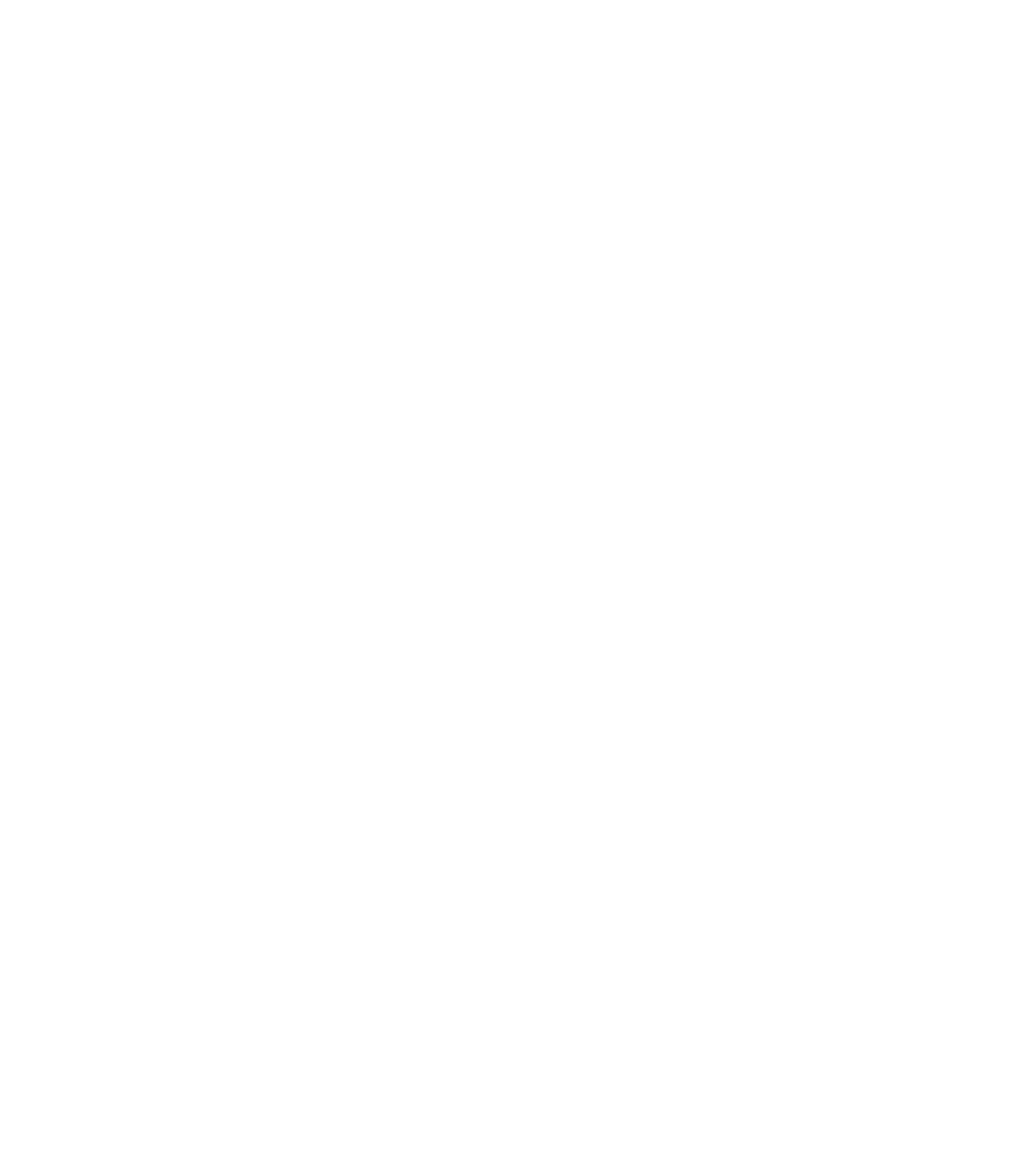
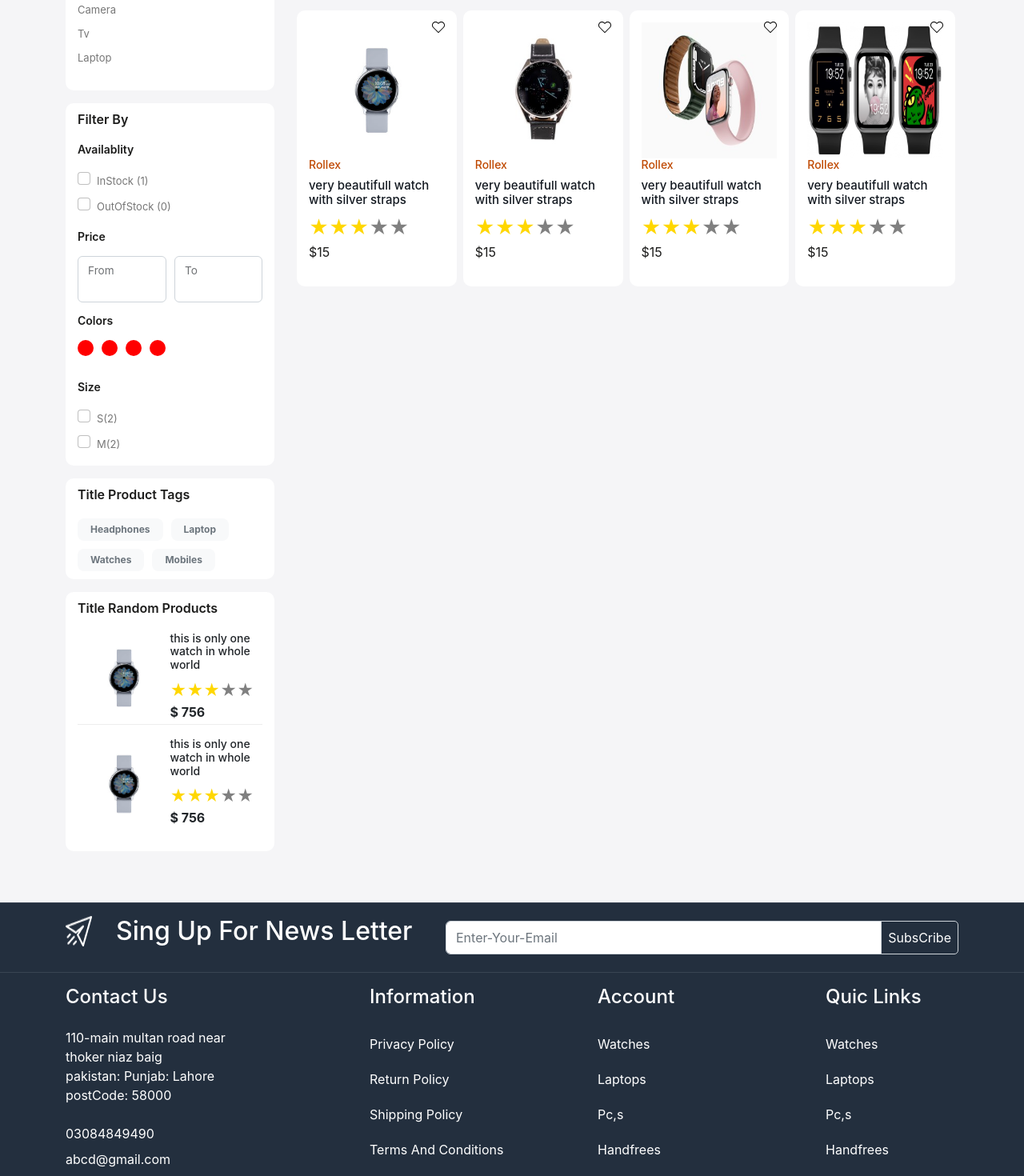
Before and after one commit to looks-pk/looks-pk-college, a React (Create React App) app: page /product in a window 1280 px wide. Before the commit this address had no page. Shown: the part 360-1830 px from the top of the page at 80% size. Before the commit the page ends 800 px from the top, so only its background shows below. Built offline with nearby package versions, Linux system fonts and the light colour scheme.

Commit message:
single product

```diff
--- a/src/App.css
+++ b/src/App.css
@@ -697,3 +697,7 @@ footer .input-group-text {
   color: var(--color-777777);
   margin-bottom: 20px;
 }
+.policy{
+  background-color: white;
+  padding: 30px;
+}
--- a/src/App.js
+++ b/src/App.js
@@ -14,6 +14,11 @@ import SignUp from './pages/SignUp';
 import ForgotPassword from './pages/ForgotPassword';
 import RessetPassword from './pages/RessetPassword';
 import SingleBlog from './pages/SingleBlog';
+import PrivacyPolicy from './pages/PrivacyPolicy';
+import ReturnPolicy from './pages/ReturnPolicy';
+import ShippingPolicy from './pages/ShippingPolicy';
+import TermsAndConditions from './pages/TermsAndConditions';
+import SingleProduct from './pages/SingleProduct';
 
 function App() {
   return (
@@ -24,7 +29,7 @@ function App() {
       <Route index element={<Home/>}/>
       <Route path='About' element={<About/>}/>
       <Route path='Contact' element={<Contact/>}/>
-      <Route path='Store' element={<OurStore/>}/>
+      <Route path='product' element={<OurStore/>}/>
       <Route path='blogs' element={<Blog/>}/>
       <Route path='blog/:id' element={<SingleBlog/>}/>
       <Route path='Compare-Product' element={<CompareProduct/>}/>
@@ -33,6 +38,11 @@ function App() {
       <Route path='signup' element={<SignUp/>}/>
       <Route path='forgotpassword' element={<ForgotPassword/>}/>
       <Route path='resset-password' element={<RessetPassword/>}/>
+      <Route path='privacy-policy' element={<PrivacyPolicy/>}/>
+      <Route path='return-policy' element={<ReturnPolicy/>}/>
+      <Route path='shipping-policy' element={<ShippingPolicy/>}/>
+      <Route path='terms-and-conditions' element={<TermsAndConditions/>}/>
+      <Route path='product/:id' element={<SingleProduct/>}/>
     </Route>
    </Routes>
    </BrowserRouter>
--- a/src/components/Footer.js
+++ b/src/components/Footer.js
@@ -46,10 +46,10 @@ const Footer = () => {
           <div className="col-md-3 grid-mob footer-left-side-content">
             <h4 className='text-white mb-4'>Information</h4>
             <div className='footer-links d-flex flex-column'>
-              <Link className='text-white mb-1 py-2'>Watches</Link>
-              <Link className='text-white mb-1 py-2'>Laptops</Link>
-              <Link className='text-white mb-1 py-2'>Pc,s</Link>
-              <Link className='text-white mb-1 py-2'>Handfrees</Link></div>
+              <Link to={'/privacy-policy'} className='text-white mb-1 py-2'>Privacy Policy</Link>
+              <Link to={'/return-policy'} className='text-white mb-1 py-2'>Return Policy</Link>
+              <Link to={'/shipping-policy'} className='text-white mb-1 py-2'>Shipping Policy</Link>
+              <Link to={'/terms-and-conditions'} className='text-white mb-1 py-2'>Terms And Conditions</Link></div>
           </div>
           <div className="col-md-3 grid-mob">
             <h4 className='text-white mb-4'>Account</h4>
--- a/src/components/Header.js
+++ b/src/components/Header.js
@@ -77,7 +77,7 @@ const Header = () => {
                 <div className='menu-links'>
                   <div className="d-flex align-items-center gap-15">
                     <NavLink className="third-header-link" to="/">Home</NavLink>
-                    <NavLink className="third-header-link" to="/Store">Store</NavLink>
+                    <NavLink className="third-header-link" to="/product">Store</NavLink>
                     <NavLink className="third-header-link" to="/Blogs">Blog</NavLink>
                     <NavLink className="third-header-link" to="/Contact">Contact Us</NavLink>
                   </div>
--- a/src/components/ProductCard.js
+++ b/src/components/ProductCard.js
@@ -13,13 +13,13 @@ const ProductCard = (props) => {
   return (
     <>
     <div className={`${location.pathname === "/Store"}`?`p-1 col-md-${grid}`:"col-md-3"}>
-      <div className="product-card position-relative">
+      <Link to={':id'} className="product-card position-relative">
         <div className="wishlist-icon position-absolute">
-          <Link><img src="images/wish.svg" alt="" /></Link>
+          <Link><img src="/images/wish.svg" alt="" /></Link>
         </div>
         <div className="product-image">
-          <img className='img-fluid' src="images/watch.jpg" alt="" />
-          <img className='img-fluid' src="images/watch-1.png" alt="" />
+          <img className='img-fluid' src="/images/watch.jpg" alt="" />
+          <img className='img-fluid' src="/images/watch-1.png" alt="" />
         </div>
         <div className="product-details">
           <h6 className="brand">Rollex</h6>
@@ -35,22 +35,21 @@ const ProductCard = (props) => {
         </div>
         <dir className="action-bar position-absolute">
           <div className='d-flex flex-column gap-15'>
-            <Link> <img src="images/prodcompare.svg" alt="" /></Link>
-            <Link> <img src="images/view.svg" alt="" /></Link>
-            <Link> <img src="images/add-cart.svg" alt="" /></Link>
+            <Link> <img src="/images/prodcompare.svg" alt="" /></Link>
+            <Link> <img src="/images/view.svg" alt="" /></Link>
+            <Link> <img src="/images/add-cart.svg" alt="" /></Link>
           </div>
         </dir>
-      </div>
-
+      </Link>
     </div>
     <div className={`${location.pathname === "/Store"}`?`p-1 col-md-${grid}`:"col-md-3"}>
       <div className="product-card position-relative">
         <div className="wishlist-icon position-absolute">
-          <Link><img src="images/wish.svg" alt="" /></Link>
+          <Link><img src="/images/wish.svg" alt="" /></Link>
         </div>
         <div className="product-image">
-          <img className='img-fluid' src="images/watch-2.jpg" alt="1" />
-          <img className='img-fluid' src="images/watch-3.png" alt="2" />
+          <img className='img-fluid' src="/images/watch-2.jpg" alt="1" />
+          <img className='img-fluid' src="/images/watch-3.png" alt="2" />
         </div>
         <div className="product-details">
           <h6 className="brand">Rollex</h6>
@@ -66,9 +65,9 @@ const ProductCard = (props) => {
         </div>
         <dir className="action-bar position-absolute">
           <div className='d-flex flex-column gap-15'>
-            <Link> <img src="images/prodcompare.svg" alt="" /></Link>
-            <Link> <img src="images/view.svg" alt="" /></Link>
-            <Link> <img src="images/add-cart.svg" alt="" /></Link>
+            <Link> <img src="/images/prodcompare.svg" alt="" /></Link>
+            <Link> <img src="/images/view.svg" alt="" /></Link>
+            <Link> <img src="/images/add-cart.svg" alt="" /></Link>
           </div>
         </dir>
       </div>
@@ -76,11 +75,11 @@ const ProductCard = (props) => {
     <div className={`${location.pathname === "/Store"}`?`p-1 col-md-${grid}`:"col-md-3"}>
       <div className="product-card position-relative">
         <div className="wishlist-icon position-absolute">
-          <Link><img src="images/wish.svg" alt="" /></Link>
+          <Link><img src="/images/wish.svg" alt="" /></Link>
         </div>
         <div className="product-image">
-          <img className='img-fluid' src="images/watch-4.jpg" alt="1" />
-          <img className='img-fluid' src="images/watch-5.png" alt="2" />
+          <img className='img-fluid' src="/images/watch-4.jpg" alt="1" />
+          <img className='img-fluid' src="/images/watch-5.png" alt="2" />
         </div>
         <div className="product-details">
           <h6 className="brand">Rollex</h6>
@@ -96,9 +95,9 @@ const ProductCard = (props) => {
         </div>
         <dir className="action-bar position-absolute">
           <div className='d-flex flex-column gap-15'>
-            <Link> <img src="images/prodcompare.svg" alt="" /></Link>
-            <Link> <img src="images/view.svg" alt="" /></Link>
-            <Link> <img src="images/add-cart.svg" alt="" /></Link>
+            <Link> <img src="/images/prodcompare.svg" alt="" /></Link>
+            <Link> <img src="/images/view.svg" alt="" /></Link>
+            <Link> <img src="/images/add-cart.svg" alt="" /></Link>
           </div>
         </dir>
       </div>
@@ -107,11 +106,11 @@ const ProductCard = (props) => {
     <div className={`${location.pathname === "/Store"}`?`p-1 col-md-${grid}`:"col-md-3"}>
       <div className="product-card position-relative">
         <div className="wishlist-icon position-absolute">
-          <Link><img src="images/wish.svg" alt="" /></Link>
+          <Link><img src="/images/wish.svg" alt="" /></Link>
         </div>
         <div className="product-image">
-          <img className='img-fluid' src="images/watch-6.png" alt="1" />
-          <img className='img-fluid' src="images/watch-7.png" alt="2" />
+          <img className='img-fluid' src="/images/watch-6.png" alt="1" />
+          <img className='img-fluid' src="/images/watch-7.png" alt="2" />
         </div>
         <div className="product-details">
           <h6 className="brand">Rollex</h6>
@@ -127,9 +126,9 @@ const ProductCard = (props) => {
         </div>
         <dir className="action-bar position-absolute">
           <div className='d-flex flex-column gap-15'>
-            <Link> <img src="images/prodcompare.svg" alt="" /></Link>
-            <Link> <img src="images/view.svg" alt="" /></Link>
-            <Link> <img src="images/add-cart.svg" alt="" /></Link>
+            <Link> <img src="/images/prodcompare.svg" alt="" /></Link>
+            <Link> <img src="/images/view.svg" alt="" /></Link>
+            <Link> <img src="/images/add-cart.svg" alt="" /></Link>
           </div>
         </dir>
       </div>
--- /dev/null
+++ b/src/pages/PrivacyPolicy.js
@@ -0,0 +1,30 @@
+import React from 'react'
+import Breadcrubms from '../components/Breadcrubms'
+import { Helmet } from 'react-helmet'
+import Meta from '../components/Meta'
+
+const PrivacyPolicy = () => {
+  return (
+    <>
+    <Helmet>
+                <Meta title={"Privacy Policy"} />
+                <title>Privacy Policy</title>
+            </Helmet>
+            <Breadcrubms title="Privacy Policy" />
+            <section className="privacy-wrapper py-5 home-wrapper-2">
+                <div className="container">
+                    <div className="row">
+                        <div className="col-12">
+                            <div className="policy">
+                                <h1>Our Privacy Policy</h1>
+                                <p>this is our privacy policy</p>
+                            </div>
+                        </div>
+                    </div>
+                </div>
+            </section>
+    </>
+  )
+}
+
+export default PrivacyPolicy
--- /dev/null
+++ b/src/pages/ReturnPolicy.js
@@ -0,0 +1,31 @@
+import React from 'react'
+import Breadcrubms from '../components/Breadcrubms'
+import { Helmet } from 'react-helmet'
+import Meta from '../components/Meta'
+
+const ReturnPolicy = () => {
+  return (
+   <>
+   <Helmet>
+                <Meta title={"Return Policy"} />
+                <title>Return Policy</title>
+            </Helmet>
+            <Breadcrubms title="Return Policy" />
+            <section className="privacy-wrapper py-5 home-wrapper-2">
+                <div className="container">
+                    <div className="row">
+                        <div className="col-12">
+                            <div className="policy">
+                            <h1>Our Privacy Policy</h1>
+                                <p>this is our privacy policy</p>
+
+                            </div>
+                        </div>
+                    </div>
+                </div>
+            </section>
+   </>
+  )
+}
+
+export default ReturnPolicy
--- /dev/null
+++ b/src/pages/ShippingPolicy.js
@@ -0,0 +1,33 @@
+import React from 'react'
+import Breadcrubms from '../components/Breadcrubms'
+import { Helmet } from 'react-helmet'
+import Meta from '../components/Meta'
+
+const ShippingPolicy = () => {
+  return (
+    <>
+    <Helmet>
+                <Meta title={"Shipping Policy"} />
+                <title>Shipping Policy</title>
+            </Helmet>
+            <Breadcrubms title="Shipping Policy" />
+            <section className="privacy-wrapper py-5 home-wrapper-2">
+                <div className="container">
+                    <div className="row">
+                        <div className="col-12">
+                            <div className="policy">
+                            <h1>Our Privacy Policy</h1>
+                                <p>this is our privacy policy</p>
+
+                            </div>
+                        </div>
+                    </div>
+                </div>
+            </section>
+
+    </>
+
+  )
+}
+
+export default ShippingPolicy
--- /dev/null
+++ b/src/pages/SingleProduct.js
@@ -0,0 +1,83 @@
+import React,{ useState } from 'react'
+import Breadcrubms from '../components/Breadcrubms'
+import { Helmet } from 'react-helmet'
+import Meta from '../components/Meta'
+import ProductCard from '../components/ProductCard'
+import ReactStars from "react-rating-stars-component";
+
+const SingleProduct = () => {
+    let grid = 3
+    const [orderproduct, setOrderproduct] = useState(true)
+
+    return (
+        <>
+            <Helmet>
+                <Meta title={"single product"} />
+                <title>Single Product</title>
+            </Helmet>
+            <Breadcrubms title="single product" />
+            <div className='main-product-wrapper py-5 home-wrapper-2'>
+                <div className="container">
+                    <div className="row">
+                        <div className="col-6"></div>
+                        <div className="col-6"></div>
+                    </div>
+                </div>
+            </div>
+            <div className='discription-wrapper py-5 home-wrapper-2'>
+                <div className="container">
+                    <div className="row">
+                        <div className="col-12">
+                            <div className='bg-white p-3'>
+                                <h4>Discription</h4>
+                                <p>Lorem ipsum dolor sit amet consectetur adipisicing elit. Quaerat illo officia facilis ab, temporibus rem? Consectetur libero cupiditate quas. Nemo, velit obcaecati! Assumenda natus vel, tenetur voluptatem obcaecati sed temporibus.</p>
+                            </div>
+
+                        </div>
+                    </div>
+                </div>
+            </div>
+            <section className="reviews-wrapper home-wrapper-2 py-5">
+                <div className="container">
+                    <div className="row">
+                        <div className="col-12">
+                            <div className="review-head d-flex justify-content-between align-items-end">
+                                <div>
+                                    <h4 className='mb-2'>Customer Reviews</h4>
+                                    <div className='d-flex align-items-center gap-10'>
+                                    <ReactStars
+                                        count={5}
+                                        size={24}
+                                        value="3"
+                                        edit={false}
+                                        activeColor="#ffd700"
+                                    />
+                                    <p className='mb-0'>Based On <b>515</b> reviews</p>
+                                    </div>
+                                </div>
+
+                               {orderproduct && <div>
+                                    <a className='text-dark text-decoration-underline' href="">
+                                        Write A Review
+                                    </a>
+                                    </div>}
+                            </div>
+                        </div>
+                    </div>
+                </div>
+            </section>
+            <section className='popular-wrapper py-5 home-wrapper-2 '>
+                <div className="container">
+                    <div className="row">
+                        <div className="col-12">
+                            <h3 className='section-heading'>Our Popular Products</h3>
+                        </div>
+                        <ProductCard grid={grid} />
+                    </div>
+                </div>
+            </section>
+        </>
+    )
+}
+
+export default SingleProduct
--- /dev/null
+++ b/src/pages/TermsAndConditions.js
@@ -0,0 +1,32 @@
+import React from 'react'
+import Breadcrubms from '../components/Breadcrubms'
+import { Helmet } from 'react-helmet'
+import Meta from '../components/Meta'
+
+const TermsAndConditions = () => {
+  return (
+   <>
+   <Helmet>
+                <Meta title={"Terms And Conditions"} />
+                <title>Terms And Conditions</title>
+            </Helmet>
+            <Breadcrubms title="Terms And Conditions" />
+            <section className="privacy-wrapper py-5 home-wrapper-2">
+                <div className="container">
+                    <div className="row">
+                        <div className="col-12">
+                            <div className="policy">
+                            <h1>Our Privacy Policy</h1>
+                                <p>this is our privacy policy</p>
+
+                            </div>
+                        </div>
+                    </div>
+                </div>
+            </section>
+
+   </>
+  )
+}
+
+export default TermsAndConditions
```
